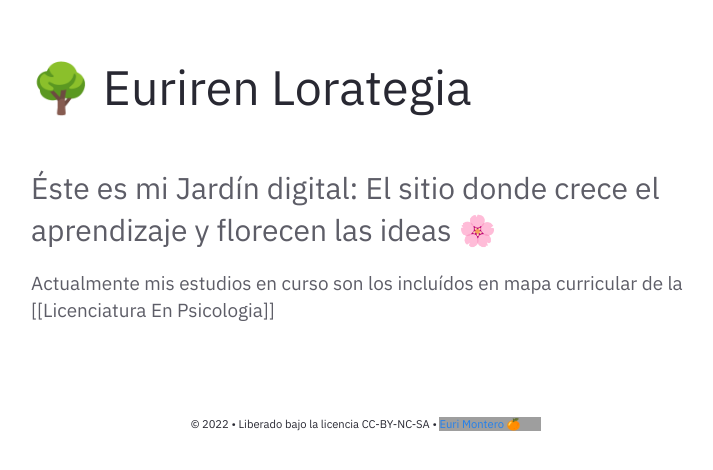
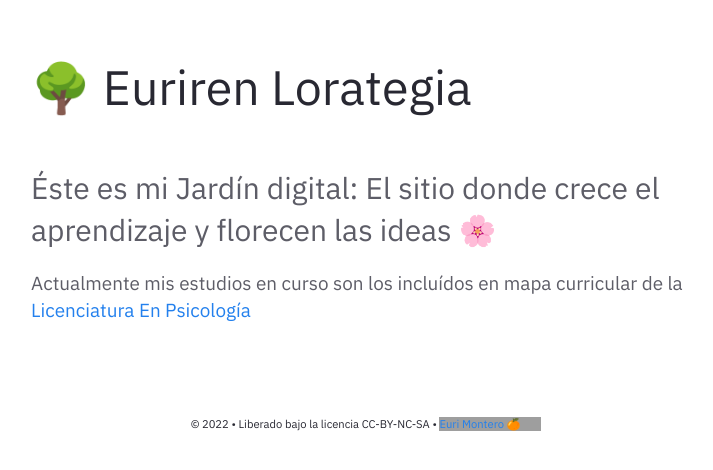
Before and after one commit to EuriNaiz/Lorategi, a Jekyll site: the page built from pages/index.md, in a window 1280 px wide, cut to the strip 104-574 px from the top of the page. Shown: the whole strip, without its empty margins (274-987 px from the left). Built offline with Jekyll 4.4.1, drawn with Linux system fonts in a browser that asks for light colours; grey boxes are pictures that could not be loaded.

Commit message:
ajustes menores

```diff
--- a/_includes/Homepage.html
+++ b/_includes/Homepage.html
@@ -3,5 +3,5 @@
     <div class="home-sub-text"> <h3>
         Éste es mi Jardín digital: El sitio donde crece el aprendizaje y florecen las ideas 🌸
         </h3>
-        Actualmente mis estudios en curso son los incluídos en mapa curricular de la [[Licenciatura En Psicologia]]
+        Actualmente mis estudios en curso son los incluídos en mapa curricular de la <a href="{{ site.baseurl }}/areas-de-estudio/lic-psicologia">Licenciatura En Psicología</a>
 </div> </div>
--- a/_posts/2022-04-12-lic-psicologia.md
+++ b/_posts/2022-04-12-lic-psicologia.md
@@ -1,3 +1,3 @@
 ---
-title: Licenciatura En Psicologia
+title: Licenciatura En Psicología
 ---
```
